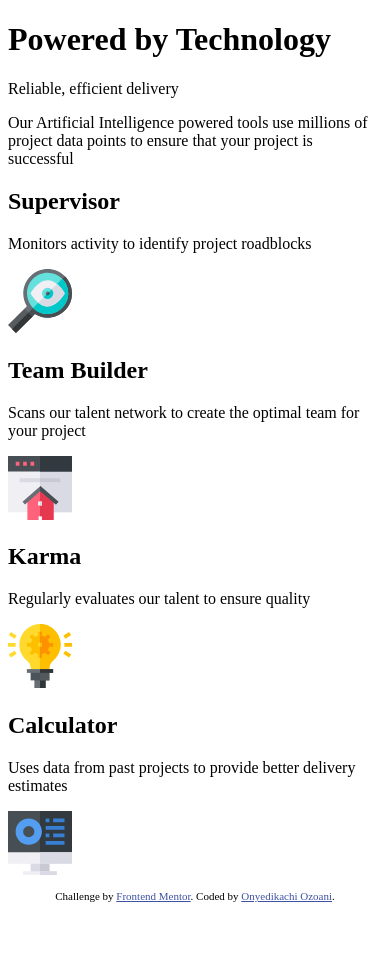
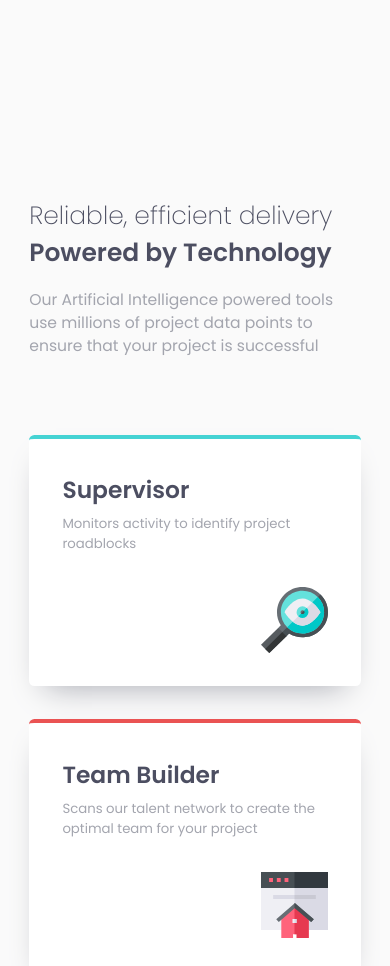
Before and after one commit to OnyedikachiOzoani/four-card-feature-section, a plain HTML site: page index.html in a window 390 px wide. Shown: the top 966 px of the page. Before the commit the page ends 913 px from the top, so only its background shows below. Drawn offline with Linux system fonts and the light colour scheme.

Commit message:
Finished mobile design

```diff
--- a/index.html
+++ b/index.html
@@ -17,19 +17,19 @@
 	</head>
 
 	<body>
-		<div class="container">
-			<main>
+		<main class="main-container">
 			<header>
 				<div class="vertical-flipper">
 					<h1>Powered by Technology</h1>
 					<p>Reliable, efficient delivery</p>
 				</div>
 				<p class="header-description">
-						Our Artificial Intelligence powered tools use millions
-						of project data points to ensure that your project is
+					Our Artificial Intelligence powered tools use millions of
+					project data points to ensure that your project is
 					successful
 				</p>
 			</header>
+
 			<section class="cards-section">
 				<div class="cards">
 					<h1>Supervisor</h1>
@@ -41,8 +41,8 @@
 				<div class="cards">
 					<h1>Team Builder</h1>
 					<p
-							>Scans our talent network to create the optimal team
-							for your project</p
+						>Scans our talent network to create the optimal team for
+						your project</p
 					>
 					<img
 						src="images/icon-team-builder.svg"
@@ -58,8 +58,8 @@
 				<div class="cards">
 					<h1>Calculator</h1>
 					<p
-							>Uses data from past projects to provide better
-							delivery estimates</p
+						>Uses data from past projects to provide better delivery
+						estimates</p
 					>
 					<img
 						src="images/icon-calculator.svg"
@@ -67,7 +67,6 @@
 				</div>
 			</section>
 		</main>
-		</div>
 
 		<footer>
 			<p class="attribution">
--- a/style.css
+++ b/style.css
@@ -1,4 +1,117 @@
 /** @format */
+
+@import url("https://fonts.googleapis.com/css2?family=Poppins:wght@200;400;600&display=swap");
+
+:root {
+	--Very-Light-Gray: hsl(0, 0%, 98%);
+	--Grayish-Blue: hsl(229, 6%, 66%);
+	--Very-Dark-Blue: hsl(234, 12%, 34%);
+	--Cyan: hsl(180, 62%, 55%);
+	--Red: hsl(0, 78%, 62%);
+	--Orange: hsl(34, 97%, 64%);
+	--Blue: hsl(212, 86%, 64%);
+}
+
+html,
+body {
+	width: 100%;
+	height: 100%;
+}
+
+body {
+	margin: 0;
+	padding: 120% 0;
+	display: flex;
+	flex-direction: column;
+	justify-content: center;
+	align-items: center;
+	background-color: var(--Very-Light-Gray);
+}
+
+.main-container {
+	width: 85%;
+	font-size: 4vw;
+	font-family: "Poppins", sans-serif;
+}
+
+.main-container h1 {
+	color: var(--Very-Dark-Blue);
+}
+
+.main-container p {
+	color: var(--Grayish-Blue);
+}
+
+/* Header section */
+.main-container header {
+	margin-bottom: 5em;
+}
+
+.vertical-flipper {
+	display: flex;
+	flex-direction: column-reverse;
+}
+
+.vertical-flipper h1 {
+	width: fit-content;
+	margin-top: 0;
+	font-size: 1.6em;
+}
+
+.vertical-flipper p {
+	width: fit-content;
+	margin-bottom: 0;
+	font-weight: 200;
+	font-size: 1.6em;
+	color: var(--Very-Dark-Blue);
+}
+
+.header-description {
+	margin-top: 0;
+}
+
+/* Cards section */
+
+.cards {
+	background-color: white;
+	margin: 10% 0;
+	padding: 10%;
+	border-radius: 0.35em;
+	box-shadow: 0em 1em 2em -1em var(--Grayish-Blue);
+}
+
+.cards :first-child {
+	margin-top: 0;
+	margin-bottom: 0.3em;
+}
+
+.cards p {
+	margin-top: 0;
+	margin-bottom: 2.5em;
+	font-size: 0.85em;
+}
+
+.cards img {
+	display: block;
+	width: 25%;
+	margin-left: 75%;
+}
+
+.cards:first-child {
+	border-top: 0.3em solid var(--Cyan);
+}
+
+.cards:nth-child(2) {
+	border-top: 0.3em solid var(--Red);
+}
+
+.cards:nth-child(3) {
+	border-top: 0.3em solid var(--Orange);
+}
+
+.cards:last-child {
+	border-top: 0.3em solid var(--Blue);
+}
 
 .attribution {
 	font-size: 11px;
```
Lines whose indentation alone changed are shown as unchanged.
